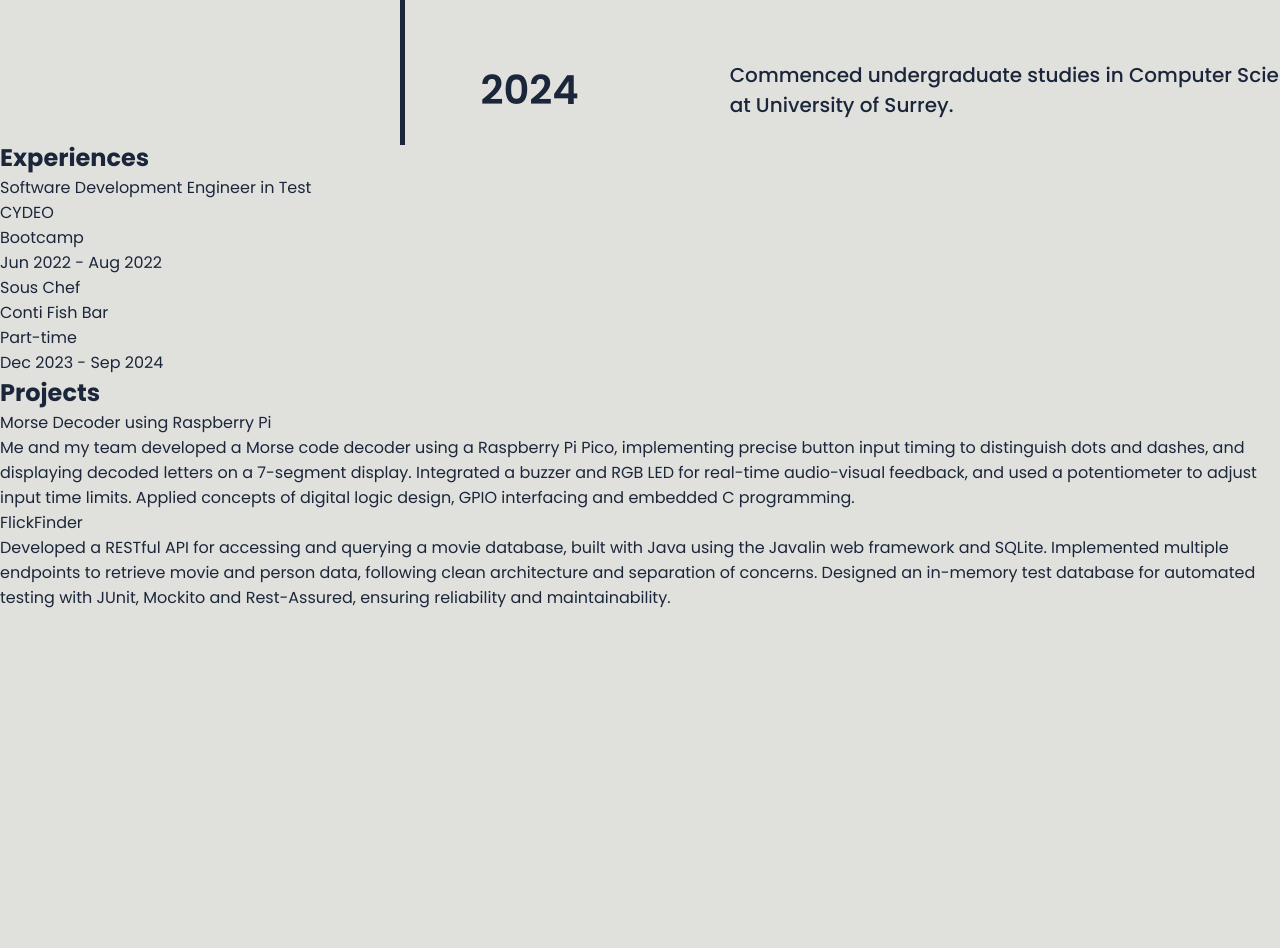
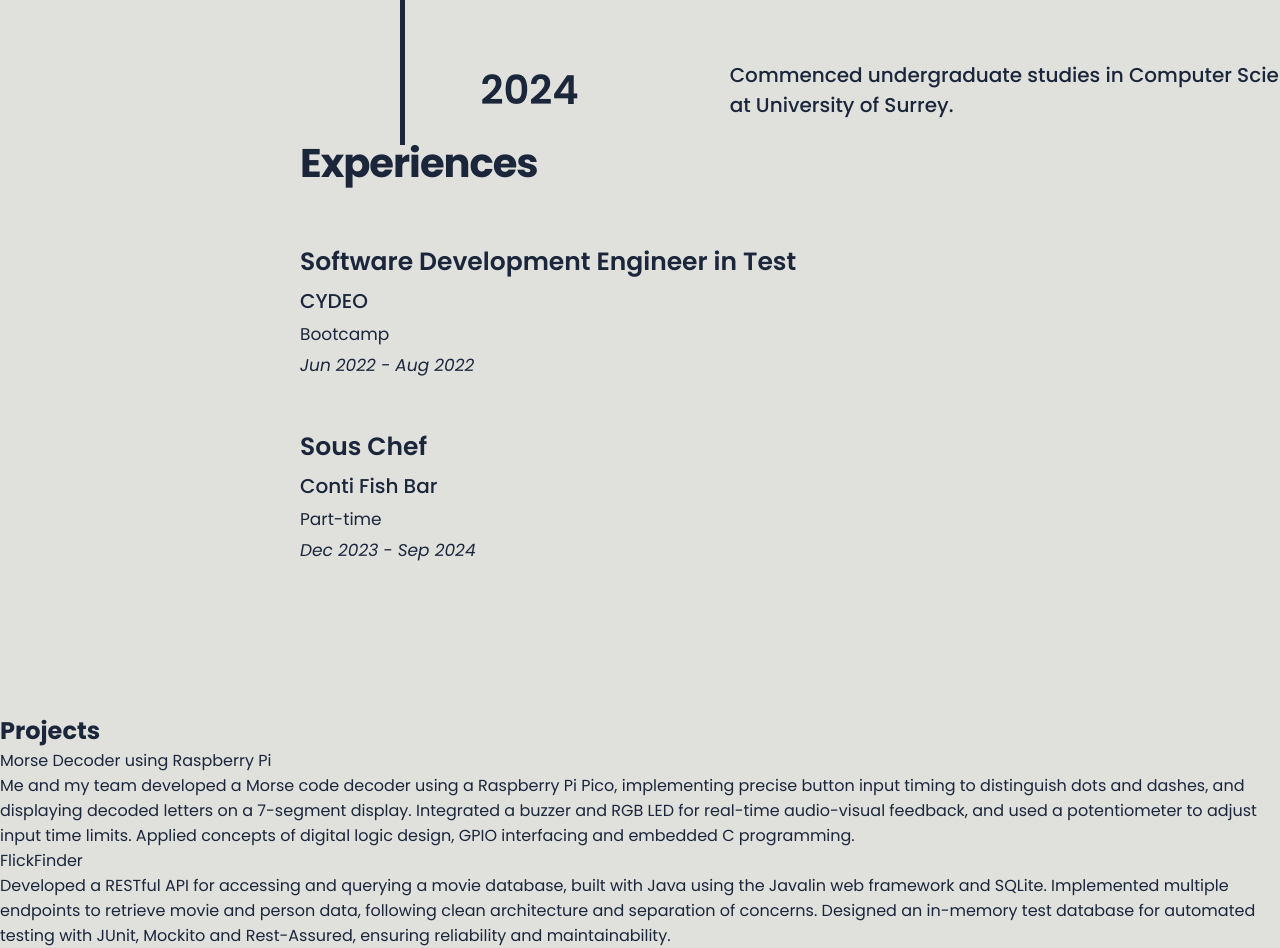
Before and after one commit to cihangiracikgoz/my_personal_web, a React (Vite) app: page / in a window 1280 px wide. Shown: the part 1460-2408 px from the top of the page. Before the commit the page ends 2070 px from the top, so only its background shows below. Built offline with nearby package versions, Linux system fonts and the light colour scheme.

Commit message:
Experience card design done

```diff
--- a/src/components/ExpAndProject/ExpAndProject.css
+++ b/src/components/ExpAndProject/ExpAndProject.css
@@ -0,0 +1,6 @@
+.exp-and-project-section {
+    height: 100vh;
+    display: flex;
+    flex-direction: column;
+    justify-content: center;
+}
--- a/src/components/ExpAndProject/ExpAndProject.tsx
+++ b/src/components/ExpAndProject/ExpAndProject.tsx
@@ -1,6 +1,7 @@
 import { type JSX } from "react";
 import Experience from "./Experience/Experience";
 import Project from "./Project/Project";
+import "./ExpAndProject.css";
 
 export default function ExpAndProject(): JSX.Element {
   return (
--- a/src/components/ExpAndProject/Experience/Experience.css
+++ b/src/components/ExpAndProject/Experience/Experience.css
@@ -0,0 +1,45 @@
+.experience-container {
+    padding: 0px 300px 150px 300px;
+    display: flex;
+    flex-direction: column;
+    justify-content: center;
+}
+
+.experience-header-container {
+    display: flex;
+    align-items: center;
+}
+
+.experience-header {
+    font-size: 40px;
+    font-weight: 700;
+    letter-spacing: -1px;
+}
+
+.experience-card {
+    display: flex;
+    flex-direction: column;
+    padding-top: 50px;
+    gap: 5px;
+}
+
+.experience-role {
+    font-size: 25px;
+    font-weight: 600;
+}
+
+.experience-company {
+    font-size: 20px;
+    font-weight: 500;
+}
+
+.experience-location {
+    font-size: 17px;
+    font-weight: 400;
+}
+
+.experience-duration {
+    font-size: 17px;
+    font-weight: 400;
+    font-style: italic;
+}
--- a/src/components/ExpAndProject/Experience/Experience.tsx
+++ b/src/components/ExpAndProject/Experience/Experience.tsx
@@ -5,7 +5,7 @@ import "./Experience.css";
 export default function Experience(): JSX.Element {
     return (
         <div className="experience-container">
-            <div>
+            <div className="experience-header-container">
                 <h2 className="experience-header">Experiences</h2>
             </div>
             {experiencesData.map((exp, index) => (
```
